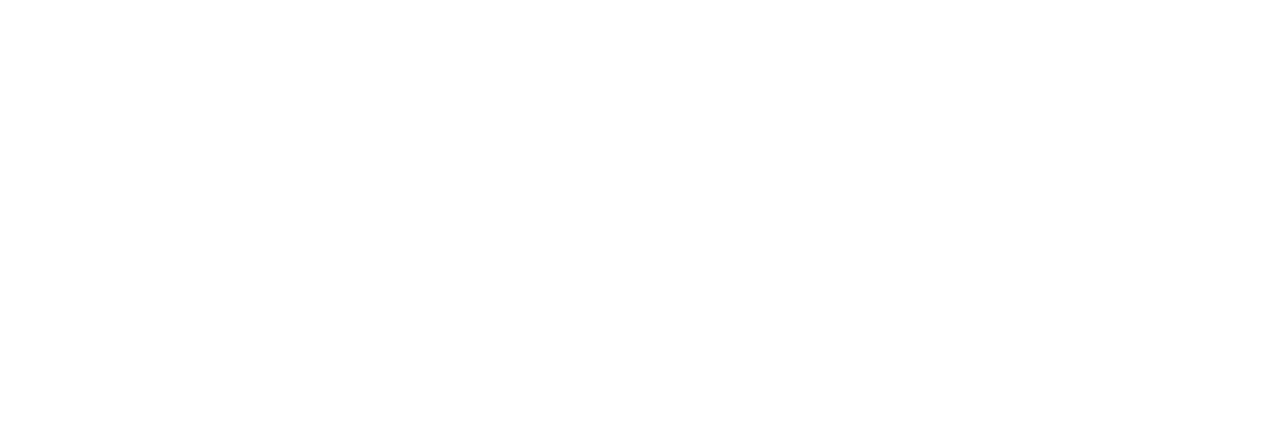
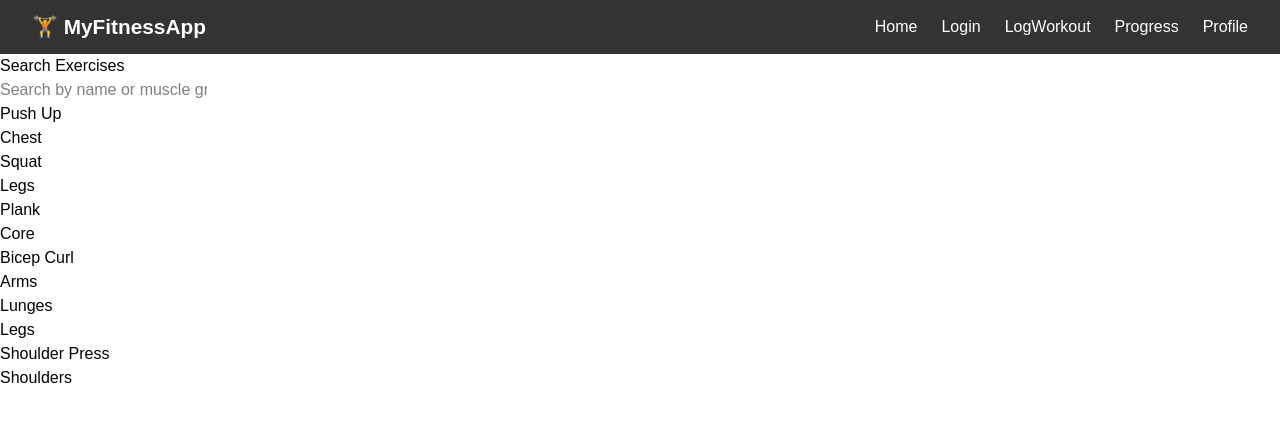
Before and after one commit to Fionasyona/FE_Fitness-Buddy, a React (Vite) app in the folder Fitness-Buddy/: page /SearchPage in a window 1280 px wide. Before the commit this address had no page. Shown: the top 422 px of the page. Built offline with nearby package versions, Linux system fonts and the light colour scheme.

Commit message:
SearchPage initial structure for the .jsx file

```diff
--- a/Fitness-Buddy/src/App.jsx
+++ b/Fitness-Buddy/src/App.jsx
@@ -3,13 +3,15 @@
 import WelcomePage from "./pages/WelcomePage";
 import LoginPage from "./pages/LoginPage";
 import LogWorkoutPage from "./pages/LogWorkoutPage";
+import SearchPage from "./pages/SearchPage";
 
 function App() {
   return (
     <Routes>
       <Route path="/" element={<WelcomePage />} />
       <Route path="/LoginPage" element={<LoginPage />}/>
-      <Route path="/LogWorkoutPage" element={<LogWorkoutPage />}/>
+      <Route path="/LogWorkoutPage" element={<LogWorkoutPage />} />
+      <Route path="/SearchPage" element={<SearchPage/>}/>
     </Routes>
   );
 }
--- a/Fitness-Buddy/src/pages/LogworkoutPage.jsx
+++ b/Fitness-Buddy/src/pages/LogworkoutPage.jsx
@@ -1,5 +1,5 @@
 import React, { useState } from "react";
-import "../styles/LogWorkout.css"; // Scoped styles for this page
+import "../styles/LogWorkout.css";
 
 function LogWorkoutPage() {
   const [workoutList, setWorkoutList] = useState([
--- a/Fitness-Buddy/src/pages/Searchpage.jsx
+++ b/Fitness-Buddy/src/pages/Searchpage.jsx
@@ -0,0 +1,104 @@
+import React, { useState } from "react";
+import "../styles/SearchPage.css";
+
+// Example exercise data
+const exercisesData = [
+    {
+        id: 1,
+        name: "Push Up",
+        muscle: "Chest"
+    },
+    {
+        id: 2,
+        name: "Squat",
+        muscle: "Legs"
+    },
+    {
+        id: 3,
+        name: "Plank",
+        muscle: "Core"
+    },
+    {
+        id: 4,
+        name: "Bicep Curl",
+        muscle: "Arms"
+    },
+    {
+        id: 5,
+        name: "Lunges",
+        muscle: "Legs"
+    },
+    {
+        id: 6,
+        name: "Shoulder Press",
+        muscle: "Shoulders"
+    },
+];
+
+export default function SearchPage() {
+  // State to store the search input value
+    const [query, setQuery] = useState("");
+    const [menuOpen, setMenuOpen] = useState(false);
+
+  // Filter the list of exercises based on the search query
+  const filteredExercises = exercisesData.filter(
+    (exercise) =>
+      exercise.name.toLowerCase().includes(query.toLowerCase()) ||
+      exercise.muscle.toLowerCase().includes(query.toLowerCase())
+  );
+
+  return (
+    <div className="container">
+      <nav className="navbar SearchPage-navbar">
+        <div className="logo">🏋️ MyFitnessApp</div>
+        <div className="menu-icon" onClick={() => setMenuOpen(!menuOpen)}>
+          ☰
+        </div>
+        <ul className={`nav-links ${menuOpen ? "active" : ""}`}>
+          <li>
+            <a href="/">Home</a>
+          </li>
+          <li>
+            <a href="/LoginPage">Login</a>
+          </li>
+          <li>
+            <a href="/LogWorkoutPage">LogWorkout</a>
+          </li>
+          <li>
+            <a href="/Progresspage">Progress</a>
+          </li>
+          <li>
+            <a href="/ProfilePage">Profile</a>
+          </li>
+        </ul>
+      </nav>
+      {/* Title */}
+      <h1 className="title">Search Exercises</h1>
+
+      {/* Search bar */}
+      <input
+        type="text"
+        placeholder="Search by name or muscle group..."
+        value={query}
+        onChange={(e) => setQuery(e.target.value)} // Update query when typing
+        className="search-input"
+      />
+
+      {/* Display results */}
+      <div className="grid-container">
+        {filteredExercises.length > 0 ? (
+          // Loop through filtered exercises and display them
+          filteredExercises.map((exercise) => (
+            <div key={exercise.id} className="card">
+              <h2 className="card-title">{exercise.name}</h2>
+              <p className="card-muscle">{exercise.muscle}</p>
+            </div>
+          ))
+        ) : (
+          // If no exercises match, show a message
+          <p className="no-results">No exercises found for "{query}"</p>
+        )}
+      </div>
+    </div>
+  );
+}
```
Also changed, not shown: Fitness-Buddy/src/styles/SearchPage.css (added).
